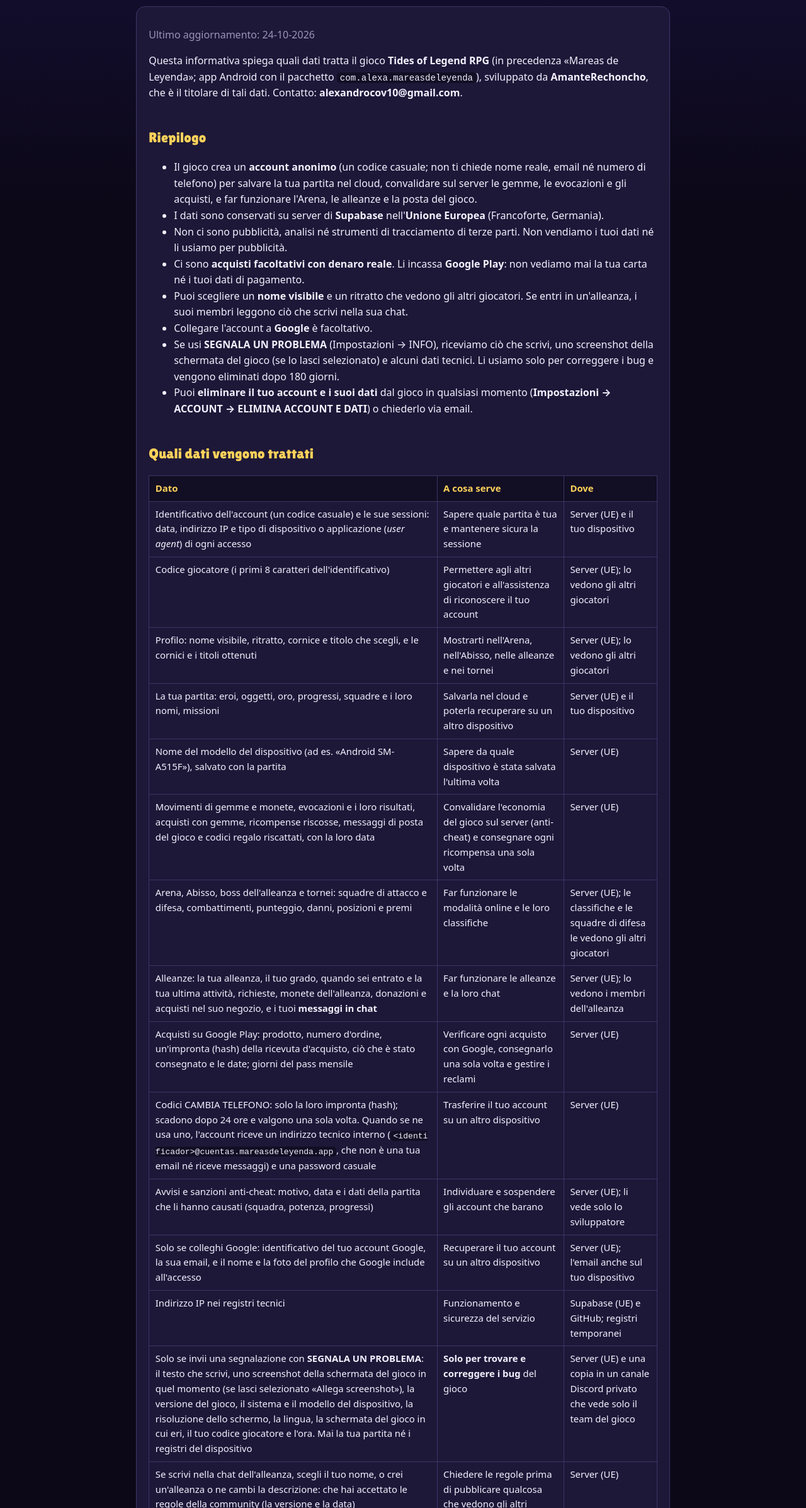
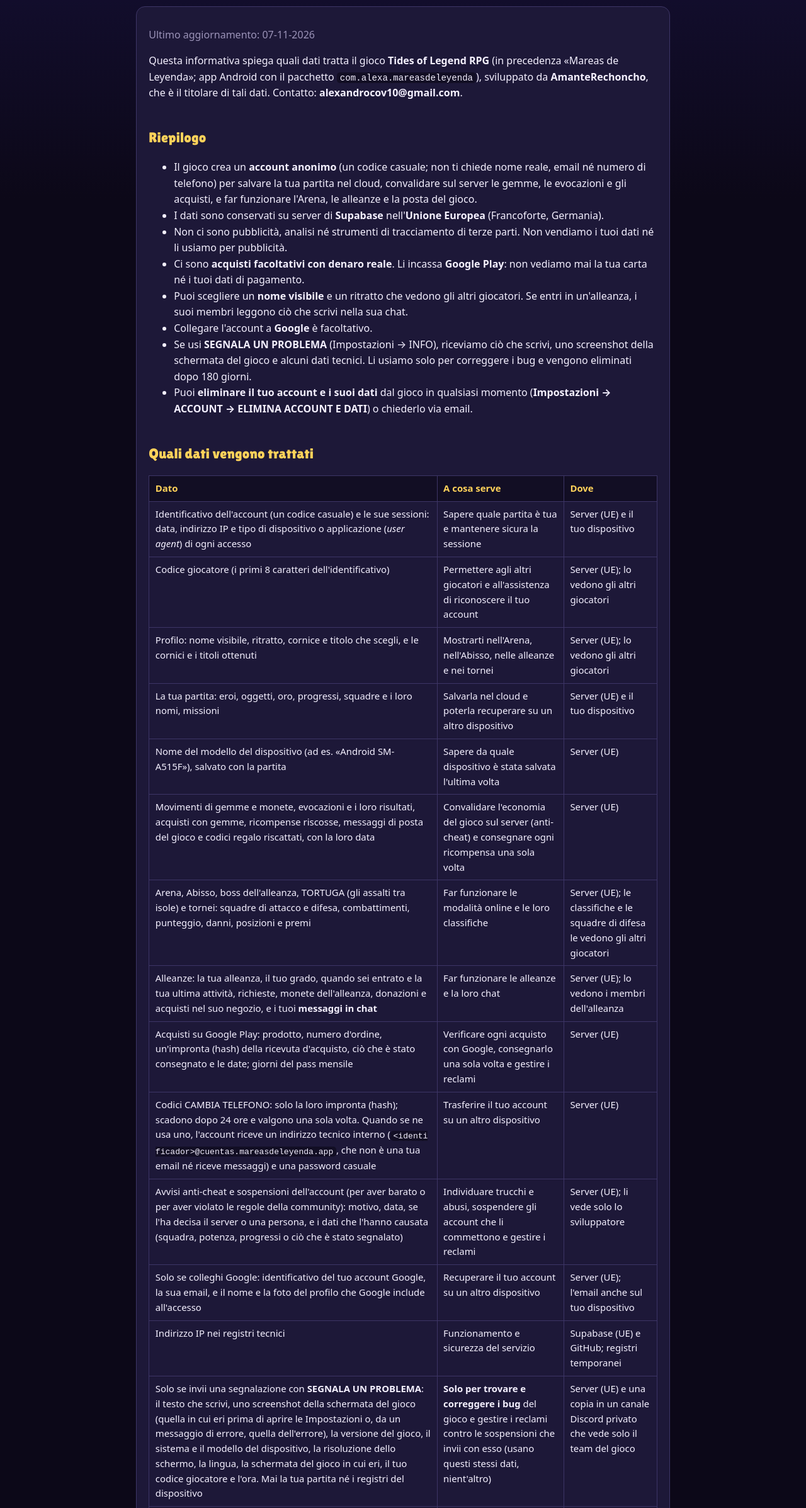
Before and after one commit to ableortu/ableortu.github.io, a plain HTML site: page privacy-it.html in a window 1280 px wide. Shown: the part 165-2560 px from the top of the page at 63% size. Drawn offline with Linux system fonts and the light colour scheme.

Commit message:
Web: privacy-it.html

```diff
--- a/privacy-it.html
+++ b/privacy-it.html
@@ -25,7 +25,7 @@
 <nav class="langs" aria-label="Lingua"><a href="privacidad.html" lang="es" hreflang="es">Español</a><a href="privacy-en.html" lang="en" hreflang="en">English</a><a href="privacy-fr.html" lang="fr" hreflang="fr">Français</a><a href="privacy-de.html" lang="de" hreflang="de">Deutsch</a><strong lang="it">Italiano</strong><a href="privacy-pt-br.html" lang="pt-BR" hreflang="pt-BR">Português (Brasil)</a></nav>
 <h1>Informativa sulla privacy — Tides of Legend RPG</h1>
 <article class="doc">
-<p>Ultimo aggiornamento: 24-10-2026</p>
+<p>Ultimo aggiornamento: 07-11-2026</p>
 <p>Questa informativa spiega quali dati tratta il gioco <strong>Tides of Legend RPG</strong> (in precedenza «Mareas de Leyenda»; app Android con il pacchetto <code>com.alexa.mareasdeleyenda</code>), sviluppato da <strong>AmanteRechoncho</strong>, che è il titolare di tali dati. Contatto: <strong>alexandrocov10@gmail.com</strong>.</p>
 <h2>Riepilogo</h2>
 <ul>
@@ -35,7 +35,7 @@
 <li>Ci sono <strong>acquisti facoltativi con denaro reale</strong>. Li incassa <strong>Google Play</strong>: non vediamo mai la tua carta né i tuoi dati di pagamento.</li>
 <li>Puoi scegliere un <strong>nome visibile</strong> e un ritratto che vedono gli altri giocatori. Se entri in un'alleanza, i suoi membri leggono ciò che scrivi nella sua chat.</li>
 <li>Collegare l'account a <strong>Google</strong> è facoltativo.</li>
-<li>Se usi <strong>SEGNALA UN PROBLEMA</strong> (Impostazioni → INFO), riceviamo ciò che scrivi, uno screenshot della schermata del gioco (se lo lasci selezionato) e alcuni dati tecnici. Li usiamo solo per correggere i bug e vengono eliminati dopo 180 giorni.</li>
+<li>Se usi <strong>SEGNALA UN PROBLEMA</strong> (Impostazioni → INFO), riceviamo ciò che scrivi, uno screenshot della schermata del gioco e alcuni dati tecnici. Li usiamo solo per correggere i bug e vengono eliminati dopo 180 giorni.</li>
 <li>Puoi <strong>eliminare il tuo account e i suoi dati</strong> dal gioco in qualsiasi momento (<strong>Impostazioni → ACCOUNT → ELIMINA ACCOUNT E DATI</strong>) o chiederlo via email.</li>
 </ul>
 <h2>Quali dati vengono trattati</h2>
@@ -79,7 +79,7 @@
 <td data-label="Dove">Server (UE)</td>
 </tr>
 <tr>
-<td data-label="Dato">Arena, Abisso, boss dell'alleanza e tornei: squadre di attacco e difesa, combattimenti, punteggio, danni, posizioni e premi</td>
+<td data-label="Dato">Arena, Abisso, boss dell'alleanza, TORTUGA (gli assalti tra isole) e tornei: squadre di attacco e difesa, combattimenti, punteggio, danni, posizioni e premi</td>
 <td data-label="A cosa serve">Far funzionare le modalità online e le loro classifiche</td>
 <td data-label="Dove">Server (UE); le classifiche e le squadre di difesa le vedono gli altri giocatori</td>
 </tr>
@@ -99,8 +99,8 @@
 <td data-label="Dove">Server (UE)</td>
 </tr>
 <tr>
-<td data-label="Dato">Avvisi e sanzioni anti-cheat: motivo, data e i dati della partita che li hanno causati (squadra, potenza, progressi)</td>
-<td data-label="A cosa serve">Individuare e sospendere gli account che barano</td>
+<td data-label="Dato">Avvisi anti-cheat e sospensioni dell'account (per aver barato o per aver violato le regole della community): motivo, data, se l'ha decisa il server o una persona, e i dati che l'hanno causata (squadra, potenza, progressi o ciò che è stato segnalato)</td>
+<td data-label="A cosa serve">Individuare trucchi e abusi, sospendere gli account che li commettono e gestire i reclami</td>
 <td data-label="Dove">Server (UE); li vede solo lo sviluppatore</td>
 </tr>
 <tr>
@@ -114,8 +114,8 @@
 <td data-label="Dove">Supabase (UE) e GitHub; registri temporanei</td>
 </tr>
 <tr>
-<td data-label="Dato">Solo se invii una segnalazione con <strong>SEGNALA UN PROBLEMA</strong>: il testo che scrivi, uno screenshot della schermata del gioco in quel momento (se lasci selezionato «Allega screenshot»), la versione del gioco, il sistema e il modello del dispositivo, la risoluzione dello schermo, la lingua, la schermata del gioco in cui eri, il tuo codice giocatore e l'ora. Mai la tua partita né i registri del dispositivo</td>
-<td data-label="A cosa serve"><strong>Solo per trovare e correggere i bug</strong> del gioco</td>
+<td data-label="Dato">Solo se invii una segnalazione con <strong>SEGNALA UN PROBLEMA</strong>: il testo che scrivi, uno screenshot della schermata del gioco (quella in cui eri prima di aprire le Impostazioni o, da un messaggio di errore, quella dell'errore), la versione del gioco, il sistema e il modello del dispositivo, la risoluzione dello schermo, la lingua, la schermata del gioco in cui eri, il tuo codice giocatore e l'ora. Mai la tua partita né i registri del dispositivo</td>
+<td data-label="A cosa serve"><strong>Solo per trovare e correggere i bug</strong> del gioco e gestire i reclami contro le sospensioni che invii con esso (usano questi stessi dati, nient'altro)</td>
 <td data-label="Dove">Server (UE) e una copia in un canale Discord privato che vede solo il team del gioco</td>
 </tr>
 <tr>
@@ -135,8 +135,10 @@
 <p>Solo se tocchi <strong>Registrati con Google</strong> o <strong>Accedi con Google</strong> (Impostazioni → ACCOUNT, la schermata iniziale o la finestra «Salva la tua partita», che il gioco ti mostra una volta dopo il tuo primo acquisto e un'altra alla fine del Mondo 1 se non hai collegato Google), salviamo l'identificativo del tuo account Google e la sua email, insieme al nome e alla foto del profilo che Google include nell'accesso (il gioco non li usa né li mostra a nessuno). Servono <strong>solo per recuperare il tuo account</strong> su un altro telefono: non li condividiamo con nessuno né ti scriviamo a quell'email con pubblicità. Il gioco non chiede nessun'altra autorizzazione del tuo account Google. Vengono eliminati quando elimini l'account. Se accedi con un account Google che non ha una partita, l'account vuoto che viene creato viene eliminato subito.</p>
 <h3>Cosa vedono gli altri giocatori</h3>
 <p>Il tuo nome visibile, codice giocatore, ritratto, cornice e titolo, la tua squadra di difesa e la sua potenza, e il tuo punteggio e le tue posizioni nelle classifiche. I membri della tua alleanza vedono inoltre il tuo grado, la tua attività e i tuoi messaggi in chat. Non inserire dati personali nel tuo nome né nella chat.</p>
+<h3>Decisioni automatizzate</h3>
+<p>Il server sospende un account <strong>in modo automatico</strong>, senza che intervenga una persona, in un solo caso: quando una squadra che usa contro il boss dell'alleanza, in un torneo dell'Arena o a TORTUGA (assalti e difesa dell'isola) è impossibile nel gioco (per esempio, eroi oltre il livello, l'evoluzione o il Risveglio massimi, o un eroe che il server non gli ha mai dato). L'account sospeso non può usare il server, se non per eliminarsi e per inviare una segnalazione con <strong>SEGNALA UN PROBLEMA</strong>, e ciò che ha ottenuto con quella squadra viene annullato (anche i danni che aveva sommato per la sua alleanza contro il boss dell'alleanza di quella settimana). Hai il diritto di chiedere che lo esamini una persona, di esprimere la tua opinione e di contestare la decisione: usa <strong>SEGNALA UN PROBLEMA</strong> (<strong>Impostazioni → INFO</strong>, o dall'avviso di account sospeso; funziona anche se l'account è sospeso) oppure scrivi ad <strong>alexandrocov10@gmail.com</strong> con il tuo codice giocatore (Impostazioni → ACCOUNT → Giocatore) e ti risponderemo entro 30 giorni al massimo. Gli altri avvisi anti-cheat e le segnalazioni degli altri giocatori li esamina sempre una persona prima di prendere qualsiasi misura. Maggiori dettagli nelle condizioni d'uso («Sanzioni e reclami»).</p>
 <h2>Base giuridica e conservazione</h2>
-<p>Trattiamo questi dati perché sono necessari per fornirti il servizio che richiedi giocando (salvare la tua partita, le modalità online e gli acquisti) e per il nostro legittimo interesse a che il servizio sia sicuro e il gioco equo (anti-cheat e registri tecnici).</p>
+<p>Trattiamo questi dati perché sono necessari per fornirti il servizio che richiedi giocando (salvare la tua partita, le modalità online e gli acquisti) e per il nostro legittimo interesse a che il servizio sia sicuro e il gioco equo (anti-cheat, moderazione dei contenuti dei giocatori e registri tecnici).</p>
 <p>Sono conservati <strong>finché esiste il tuo account</strong>, con queste eccezioni più brevi:</p>
 <ul>
 <li>I codici CAMBIA TELEFONO durano al massimo 24 ore e vengono eliminati quando li usi.</li>
@@ -147,7 +149,7 @@
 <li>I registri tecnici del fornitore vengono eliminati dopo pochi giorni.</li>
 </ul>
 <p><strong>Regalo della beta</strong>: se hai giocato la beta (prima dell'uscita del gioco ufficiale) con l'account collegato a Google, conserviamo un'<strong>impronta</strong> (un hash con una chiave segreta) dell'identificativo di quell'account Google, senza la tua email, il tuo nome né altri dati, anche se gli account della beta vengono eliminati al lancio. Serve <strong>solo</strong> a darti il titolo e la cornice «Pioniere della Beta» quando accedi o colleghi lo stesso account Google nel gioco. Viene eliminata quando elimini il tuo account (Impostazioni → ACCOUNT → ELIMINA ACCOUNT E DATI) o se ce lo chiedi via email.</p>
-<p><strong>Quando elimini l'account</strong>, vengono rimossi subito dal server l'account e le sue sessioni, il profilo, la partita, le gemme e le monete, le evocazioni, la posta, gli acquisti, l'Arena, l'Abisso, il boss dell'alleanza, il tuo posto nell'alleanza, <strong>i tuoi messaggi nella chat dell'alleanza e gli avvisi della chat che ti nominano</strong>, gli avvisi anti-cheat, i codici e il collegamento con Google. Nei tabelloni dei tornei dell'Arena già disputati vengono rimossi il tuo nome, il tuo ritratto, la tua cornice e il tuo titolo: il tuo posto resta come un «Capitano» anonimo, senza alcun legame con il tuo account, affinché il tabellone resti completo.</p>
+<p><strong>Quando elimini l'account</strong>, vengono rimossi subito dal server l'account e le sue sessioni, il profilo, la partita, le gemme e le monete, le evocazioni, la posta, gli acquisti, l'Arena, l'Abisso, il boss dell'alleanza, TORTUGA, il tuo posto nell'alleanza, <strong>i tuoi messaggi nella chat dell'alleanza e gli avvisi della chat che ti nominano</strong>, gli avvisi anti-cheat e le sospensioni, i codici e il collegamento con Google. Nei tabelloni dei tornei dell'Arena già disputati vengono rimossi il tuo nome, il tuo ritratto, la tua cornice e il tuo titolo: il tuo posto resta come un «Capitano» anonimo, senza alcun legame con il tuo account, affinché il tabellone resti completo.</p>
 <p>I backup giornalieri del server vengono conservati <strong>al massimo 14 giorni</strong>: entro quel periodo scompaiono anche i dati eliminati.</p>
 <h2>I tuoi diritti</h2>
 <p>Puoi accedere ai tuoi dati, correggerli, portarli con te, opporti al loro uso o eliminarli. Il nome visibile si cambia nel Profilo del gioco. Il modo più rapido per eliminare tutto è <strong>Impostazioni → ACCOUNT → ELIMINA ACCOUNT E DATI</strong> all'interno del gioco. Puoi anche chiederlo via email a <strong>alexandrocov10@gmail.com</strong> indicando il tuo codice giocatore (Impostazioni → ACCOUNT → Giocatore); risponderemo entro un massimo di 30 giorni e, per proteggere il tuo account, potremmo chiederti qualcosa che dimostri che è tuo. Se disinstalli il gioco senza eliminare l'account, la partita resta sul server e può essere recuperata con un codice CAMBIA TELEFONO creato prima o con Google se l'hai collegato; altrimenti, puoi chiederne l'eliminazione via email.</p>
@@ -156,7 +158,7 @@
 <ul>
 <li><strong>Supabase, Inc.</strong> (database, account e funzioni del server), responsabile del trattamento, con i dati ospitati nell'UE (regione eu-central-1, Francoforte). Informativa: <a href="https://supabase.com/privacy">https://supabase.com/privacy</a></li>
 <li><strong>Google</strong> (Google Play e, se lo usi, l'accesso con Google). Google Play incassa gli acquisti secondo la propria informativa. Per verificare ogni acquisto, il server invia la sua ricevuta a Google Play; l'acquisto contiene un'impronta (hash) dell'identificativo del tuo account affinché nessun altro possa usarlo. Informativa: <a href="https://policies.google.com/privacy">https://policies.google.com/privacy</a></li>
-<li><strong>GitHub, Inc.</strong>: nella versione beta per Android, all'avvio il gioco scarica un piccolo file da GitHub per avvisare se c'è una nuova versione. Non invia dati del tuo account; GitHub vede il tuo indirizzo IP come qualsiasi sito web. Informativa: <a href="https://docs.github.com/site-policy/privacy-policies/github-general-privacy-statement">https://docs.github.com/site-policy/privacy-policies/github-general-privacy-statement</a></li>
+<li><strong>GitHub, Inc.</strong>: ospita il sito del gioco (https://ableortu.github.io), con questa informativa e le condizioni d'uso. Quando lo visiti, GitHub vede il tuo indirizzo IP come qualsiasi sito web. Il gioco di Google Play non si collega a GitHub; lo facevano solo le versioni beta per Android scaricate fuori da Google Play, per avvisare di una nuova versione, senza inviare dati del tuo account. Informativa: <a href="https://docs.github.com/site-policy/privacy-policies/github-general-privacy-statement">https://docs.github.com/site-policy/privacy-policies/github-general-privacy-statement</a></li>
 <li><strong>Discord, Inc.</strong>: le segnalazioni di SEGNALA UN PROBLEMA e quelle di messaggi, giocatori e alleanze arrivano in un canale privato del server Discord del gioco, che vede solo il suo team, per essere gestite. Informativa: <a href="https://discord.com/privacy">https://discord.com/privacy</a></li>
 </ul>
 <p>Google, GitHub e Discord possono trattare dati al di fuori dell'UE con le garanzie richieste dal GDPR (ad esempio, il Quadro UE-USA per la protezione dei dati personali).</p>
@@ -177,6 +179,6 @@
 <p><em>Questa è una traduzione dell'informativa sulla privacy in spagnolo (<code>politica_privacidad.md</code>). In caso di discrepanze prevale la versione spagnola.</em></p>
 </article>
 </main>
-<footer><div class="bar"><span>© 2026 AmanteRechoncho</span><span>Contatti: <a href="mailto:alexandrocov10@gmail.com">alexandrocov10@gmail.com</a></span><a href="privacy-it.html">Privacy</a><a href="terms-it.html">Termini</a><a href="delete-account.html">Elimina account</a><a href="assets/OFL-LilitaOne.txt">Lilita One (OFL)</a></div></footer>
+<footer><div class="bar"><span>© 2026 AmanteRechoncho</span><span>Contatti: <a href="mailto:alexandrocov10@gmail.com">alexandrocov10@gmail.com</a></span><a href="privacy-it.html">Privacy</a><a href="terms-it.html">Termini</a><a href="delete-account.html">Elimina account</a><a href="assets/OFL-LilitaOne.txt">Mareas One, de Lilita One (OFL)</a></div></footer>
 </body>
 </html>
```
